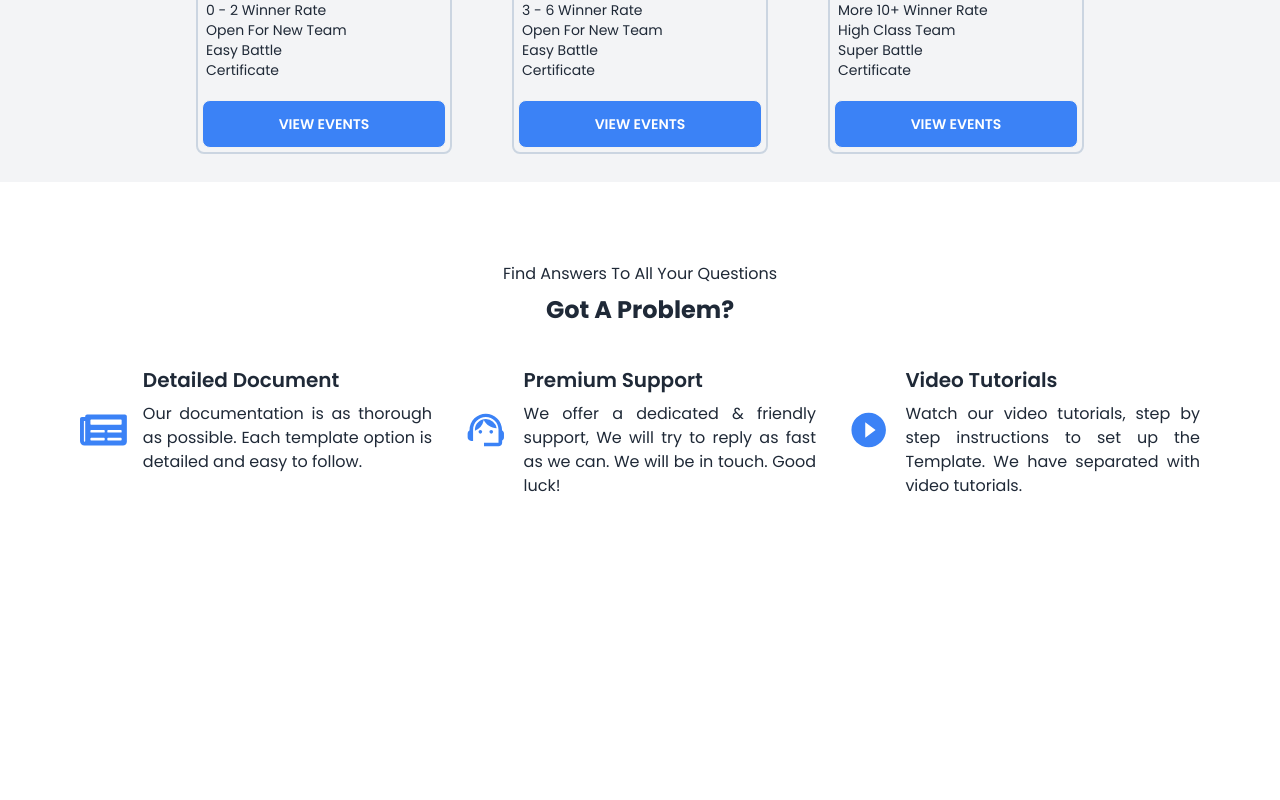
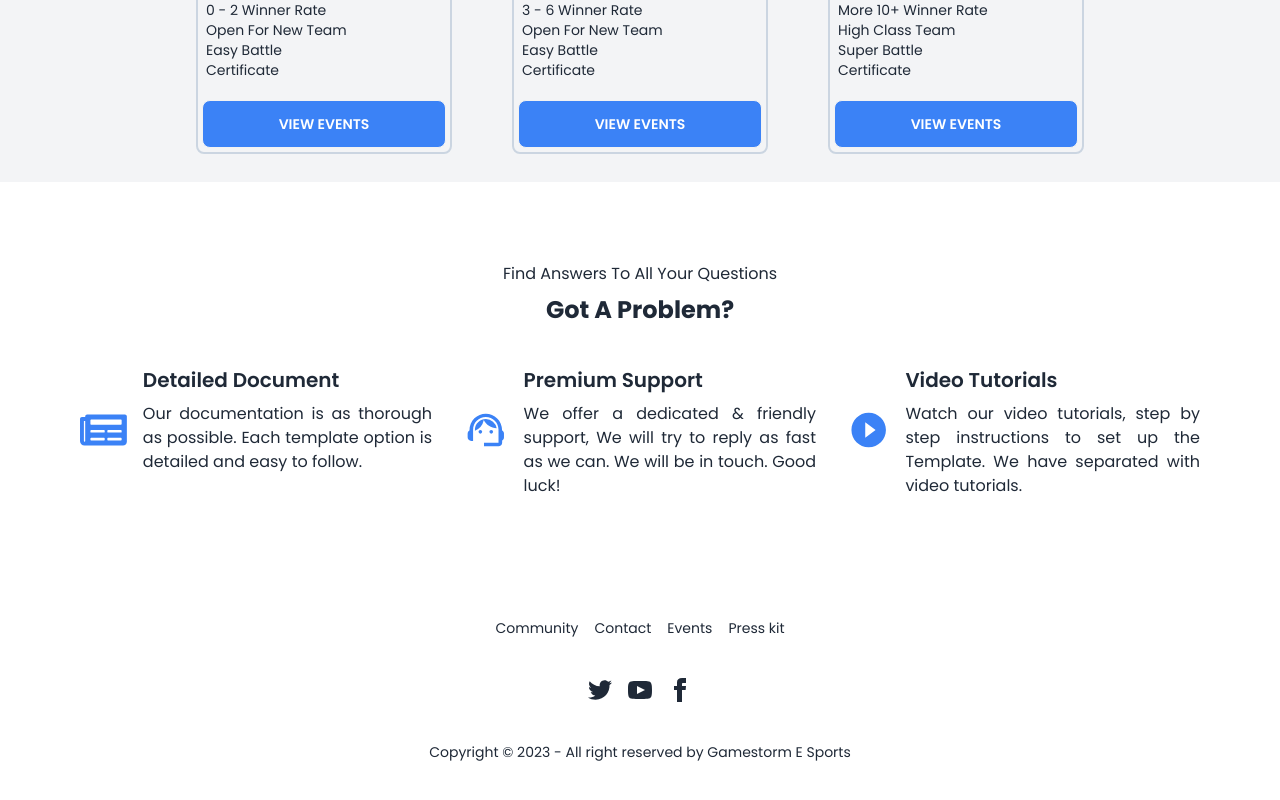
Before and after one commit to Be3tle/gamestorm-react-auth, a React (Vite) app: page / in a window 1280 px wide. Shown: the part 2078-2878 px from the top of the page. Before the commit the page ends 2656 px from the top, so only its background shows below. Built offline with nearby package versions, Linux system fonts and the light colour scheme; no server answers.

Commit message:
added footer to root layout

```diff
--- a/src/Layouts/Root.jsx
+++ b/src/Layouts/Root.jsx
@@ -1,11 +1,13 @@
 import { Outlet } from 'react-router-dom';
 import Navbar from '../Components/Header/Navbar';
+import Footer from '../Components/Footer/Footer';
 
 const Root = () => {
   return (
     <div className="font-display">
       <Navbar></Navbar>
       <Outlet></Outlet>
+      <Footer></Footer>
     </div>
   );
 };
```
